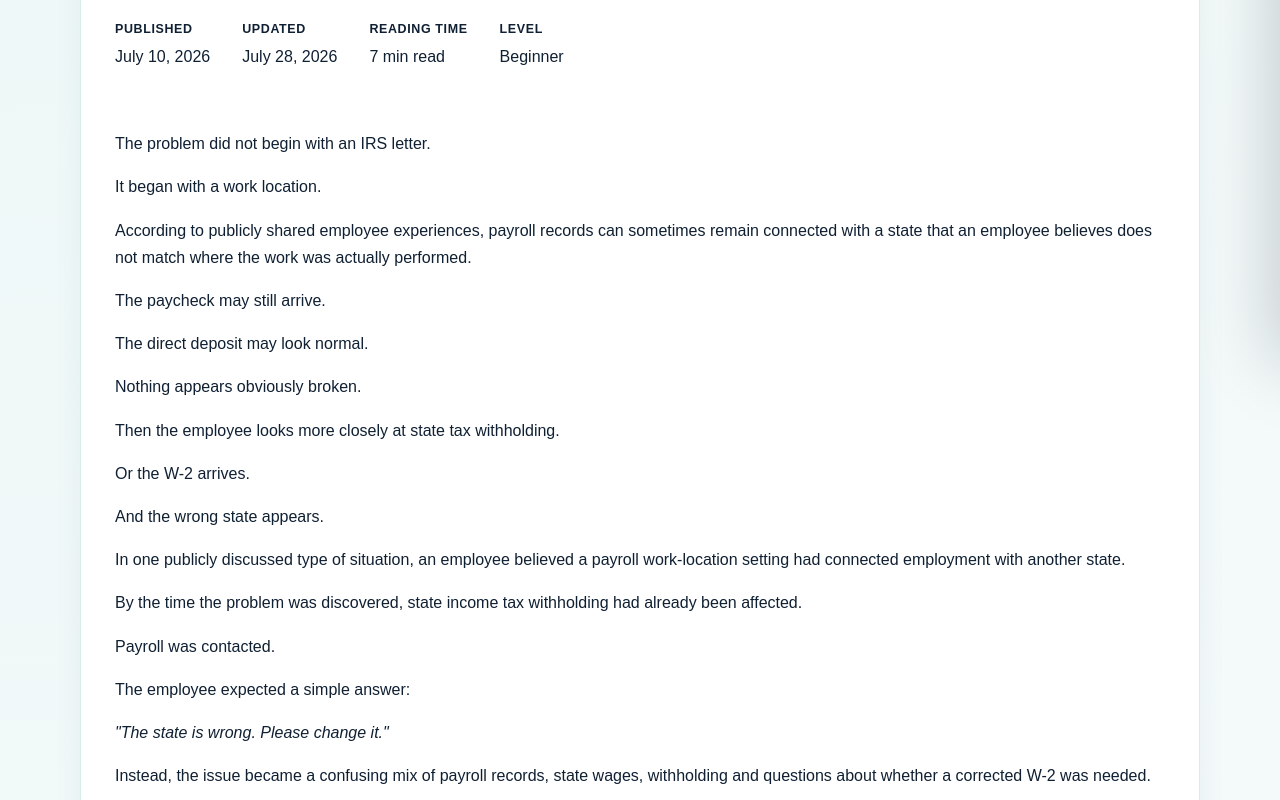
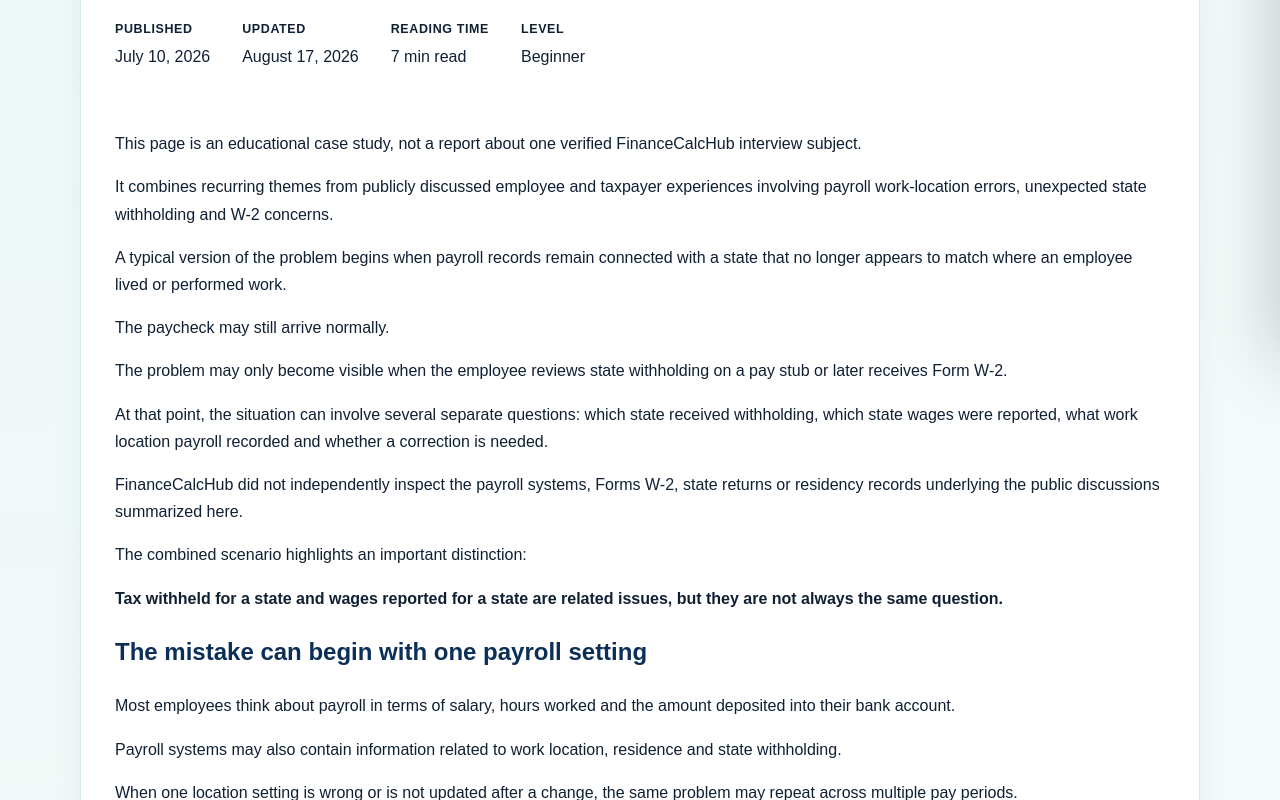
Before and after one commit to milicdejan94-ai/financecalchub, a Next.js app: page /blog/real-money-stories/taxed-in-wrong-state-payroll-problem in a window 1280 px wide. Shown: the part 440-1240 px from the top of the page. Built offline with nearby package versions, Linux system fonts and the light colour scheme.

Commit message:
Clarify provenance for wrong-state payroll case study

```diff
--- a/app/blog/page.tsx
+++ b/app/blog/page.tsx
@@ -30,8 +30,7 @@ const categoryGroups = [
         href: "/blog/real-money-stories/return-accepted-forgot-w2",
       },
       {
-        title:
-          "She Was Taxed in the Wrong State — Then Payroll Said It Couldn't Fix the Problem",
+        title: "Taxed in the Wrong State? An Educational Payroll Case Study",
         href: "/blog/real-money-stories/taxed-in-wrong-state-payroll-problem",
       },
       {
--- a/app/blog/real-money-stories/taxed-in-wrong-state-payroll-problem/page.tsx
+++ b/app/blog/real-money-stories/taxed-in-wrong-state-payroll-problem/page.tsx
@@ -6,16 +6,15 @@ import {
 
 const story = {
   slug: "taxed-in-wrong-state-payroll-problem",
-  title:
-    "She Was Taxed in the Wrong State — Then Payroll Said It Couldn't Fix the Problem",
-  seoTitle: "Payroll Taxed Her in the Wrong State | Tax Story",
+  title: "Taxed in the Wrong State? An Educational Payroll Case Study",
+  seoTitle: "Wrong-State Payroll Tax | Educational Case Study",
   description:
-    "An employee discovered state withholding that appeared connected with the wrong work location. See which payroll and W-2 records may be worth checking.",
-  breadcrumbLabel: "Taxed in the Wrong State",
+    "An educational case study based on recurring public payroll problems involving wrong-state withholding, work locations and W-2 records.",
+  breadcrumbLabel: "Wrong-State Payroll Case Study",
   category: "Tax",
-  categoryLabel: "Tax Story",
+  categoryLabel: "Educational Case Study",
   datePublished: "2026-07-10",
-  dateModified: "2026-07-28",
+  dateModified: "2026-08-17",
   officialSources: [
     {
       title: "If you don't get a W-2 or your W-2 is wrong",
@@ -84,60 +83,43 @@ export const metadata = createRealMoneyStoryMetadata(story);
 export default function TaxedInWrongStatePayrollProblemPage() {
   return (
     <RealMoneyStoryTemplate story={story}>
-      <p>The problem did not begin with an IRS letter.</p>
-
-      <p>It began with a work location.</p>
-
       <p>
-        According to publicly shared employee experiences, payroll records can
-        sometimes remain connected with a state that an employee believes does
-        not match where the work was actually performed.
-      </p>
-
-      <p>The paycheck may still arrive.</p>
-
-      <p>The direct deposit may look normal.</p>
-
-      <p>Nothing appears obviously broken.</p>
-
-      <p>Then the employee looks more closely at state tax withholding.</p>
-
-      <p>Or the W-2 arrives.</p>
-
-      <p>And the wrong state appears.</p>
-
-      <p>
-        In one publicly discussed type of situation, an employee believed a
-        payroll work-location setting had connected employment with another
-        state.
+        This page is an educational case study, not a report about one verified
+        FinanceCalcHub interview subject.
       </p>
 
       <p>
-        By the time the problem was discovered, state income tax withholding had
-        already been affected.
-      </p>
-
-      <p>Payroll was contacted.</p>
-
-      <p>The employee expected a simple answer:</p>
-
-      <p>
-        <em>"The state is wrong. Please change it."</em>
+        It combines recurring themes from publicly discussed employee and
+        taxpayer experiences involving payroll work-location errors, unexpected
+        state withholding and W-2 concerns.
       </p>
 
       <p>
-        Instead, the issue became a confusing mix of payroll records, state
-        wages, withholding and questions about whether a corrected W-2 was
-        needed.
+        A typical version of the problem begins when payroll records remain
+        connected with a state that no longer appears to match where an employee
+        lived or performed work.
+      </p>
+
+      <p>The paycheck may still arrive normally.</p>
+
+      <p>
+        The problem may only become visible when the employee reviews state
+        withholding on a pay stub or later receives Form W-2.
       </p>
 
       <p>
-        FinanceCalcHub did not independently inspect the original payroll
-        system, W-2 or state tax returns involved in the publicly discussed
-        situations.
+        At that point, the situation can involve several separate questions:
+        which state received withholding, which state wages were reported, what
+        work location payroll recorded and whether a correction is needed.
       </p>
 
-      <p>But the problem highlights an important distinction:</p>
+      <p>
+        FinanceCalcHub did not independently inspect the payroll systems, Forms
+        W-2, state returns or residency records underlying the public
+        discussions summarized here.
+      </p>
+
+      <p>The combined scenario highlights an important distinction:</p>
 
       <p>
         <strong>
@@ -377,7 +359,7 @@ export default function TaxedInWrongStatePayrollProblemPage() {
         payroll-location information being disputed.
       </p>
 
-      <h2>What happened when payroll was contacted?</h2>
+      <h2>Why payroll disputes can become difficult to resolve</h2>
 
       <p>
         Publicly discussed payroll disputes often describe a frustrating
@@ -655,36 +637,34 @@ export default function TaxedInWrongStatePayrollProblemPage() {
       <h2>Source and editorial note</h2>
 
       <p>
-        This article is based on themes from publicly shared employee and
-        taxpayer experiences involving payroll work-location errors, state tax
-        withholding and W-2 concerns, together with official IRS and Social
-        Security Administration guidance.
+        This is an educational case study built from recurring themes found in
+        publicly shared employee and taxpayer discussions about payroll
+        work-location errors, unexpected state withholding and W-2 concerns.
       </p>
 
       <p>
-        Publicly discussed experiences have described employees discovering that
-        payroll records appeared to associate their work with a state they
-        believed was incorrect or had not been updated after a location change.
+        It does not represent one verified FinanceCalcHub interview or one
+        independently documented taxpayer case. Details from multiple public
+        discussions are summarized only to explain the broader payroll and tax
+        issue.
       </p>
 
       <p>
-        FinanceCalcHub did not independently inspect the employees' payroll
-        systems, Forms W-2, state tax returns or residency records and cannot
-        determine the correct tax treatment of the individual cases.
+        FinanceCalcHub did not independently inspect the payroll systems, Forms
+        W-2, state returns, residency records or employer communications behind
+        those public discussions.
       </p>
 
       <p>
-        This article combines common themes from publicly discussed payroll
-        problems rather than presenting one individual as a verified
-        FinanceCalcHub interview subject.
+        Procedural explanations are separated from the illustrative case study
+        and are based on official IRS and Social Security Administration
+        resources where cited.
       </p>
 
       <p>
-        Identifying details are omitted. The situations are discussed for
-        educational and editorial purposes.
+        The page is educational and editorial content only. FinanceCalcHub does
+        not provide tax, legal or accounting advice.
       </p>
-
-      <p>FinanceCalcHub does not provide tax, legal or accounting advice.</p>
     </RealMoneyStoryTemplate>
   );
 }
```
Also changed, not shown: app/blog/real-money-stories/page.tsx (+10 -7 lines), app/blog/real-money-stories/taxed-in-wrong-state-payroll-problem/opengraph-image.tsx (+12 -9 lines), lib/content/catalog.ts (+4 -5 lines).
